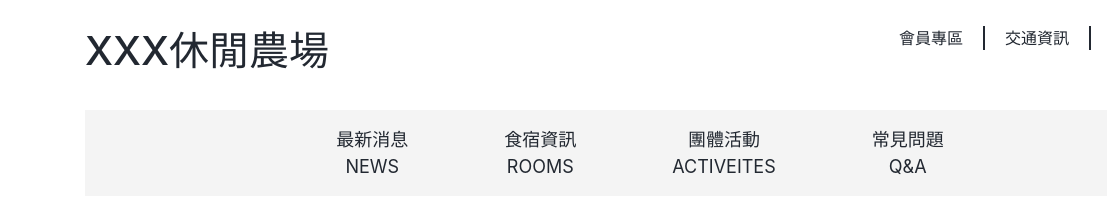
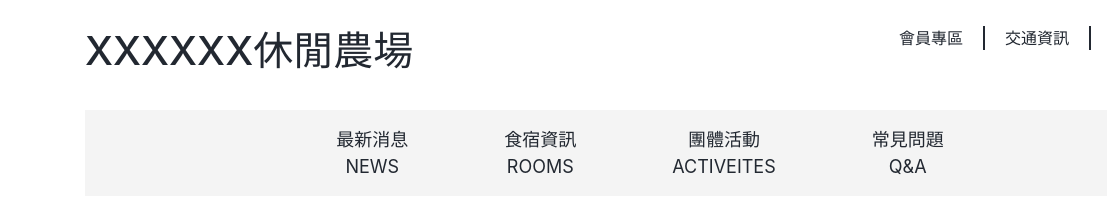
Before and after one commit to Eileen0224/brother, a plain HTML site: page index.html in a window 1280 px wide. Shown: the top 209 px of the page, 0-1107 px from the left. Drawn offline with nearby package versions, Linux system fonts and the light colour scheme.

Commit message:
Update index.html

```diff
--- a/index.html
+++ b/index.html
@@ -13,7 +13,7 @@
 <body>
     <div class="container">
         <header class="d-flex justify-content-between align-items-center mt-3 mb-3">
-            <h1><a href="index.html">XXX休閒農場</a></h1>
+            <h1><a href="index.html">XXXXXX休閒農場</a></h1>
             <div class="topbar">
                 <ul class="d-flex justify-content-between mb-2">
                     <li><a href="#">會員專區</a></li>
```
